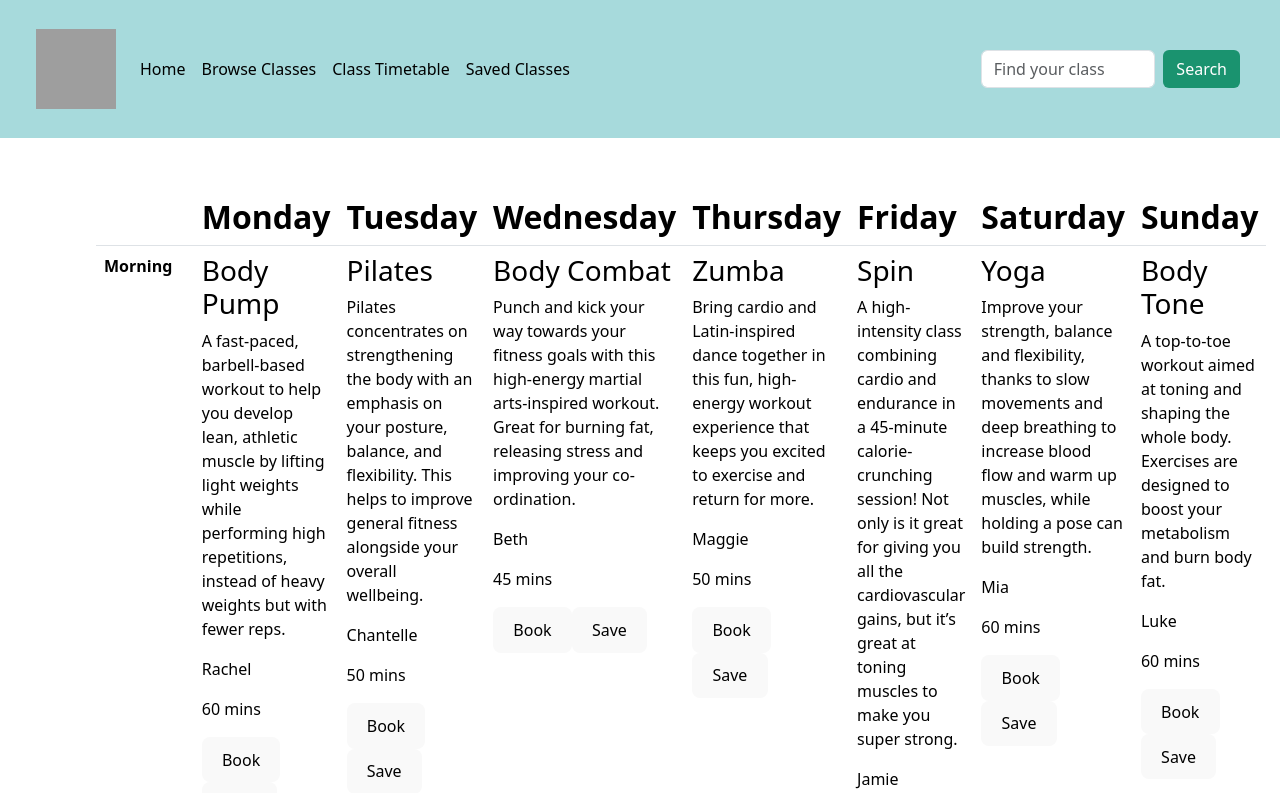
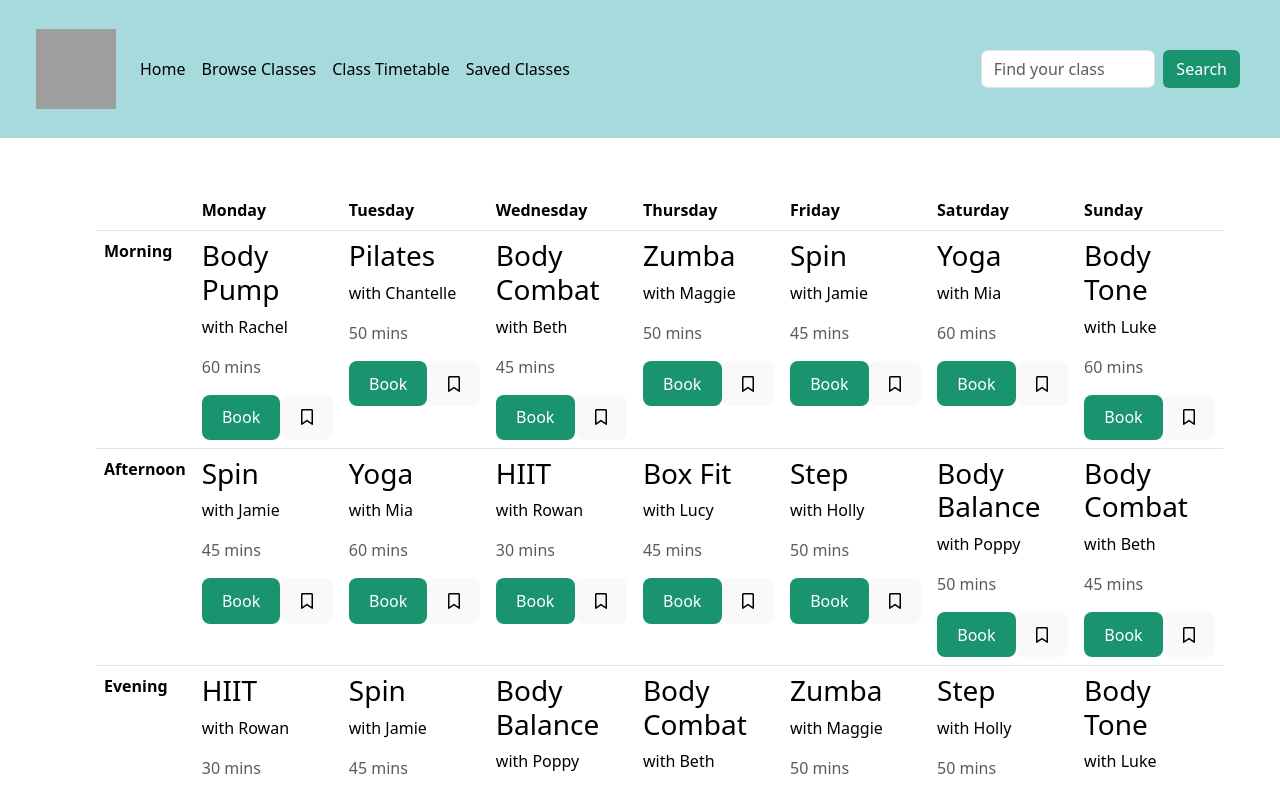
Before and after one commit to rosiegalezia/ABC-fitness-react, a React (Vite) app in the folder react/: page /#/timetable in a window 1280 px wide. Shown: the top 793 px of the page. Built offline with nearby package versions, Linux system fonts and the light colour scheme; grey boxes are pictures that could not be loaded.

Commit message:
began adding styling but need to work on alignment

```diff
--- a/react/src/Components/classCell.jsx
+++ b/react/src/Components/classCell.jsx
@@ -1,17 +1,24 @@
+import { FontAwesomeIcon } from '@fortawesome/react-fontawesome';
+import { faBookmark } from '@fortawesome/free-regular-svg-icons';
+
 function classCell(props) {
     return (
         <div className="">
 
             <div className="">
                 <h3>{props.name}</h3>
-                <p>{props.description}</p>
-                <p>{props.instructor}</p>
-                <p>{props.duration}</p>
+                <p>with {props.instructor}</p>
+
             </div>
 
-            <div className="">
+            <div className='d-flex-block'>
+                {/* <p>{props.description}</p> */}
+                <p className="text-muted">{props.duration}</p>
+            </div>
+
+            <div className="d-inline-flex">
                 <button className="bookBtn">Book</button>
-                <button className="saveBtn">Save</button>
+                <button className="saveBtn"><FontAwesomeIcon icon={faBookmark} /></button>
             </div>
 
         </div>
--- a/react/src/Pages/Timetable.jsx
+++ b/react/src/Pages/Timetable.jsx
@@ -18,13 +18,13 @@ function Timetable() {
     ));
 
     // Body
-    return <div>
+    return <div className='timetable'>
         <h2 className="p-5">View our class timetable below</h2>
 
         <div className="container p-2 m-5 px-5">
                 <table className="table">
                     <thead>
-                        <tr className='h2'>
+                        <tr className=''>
                             <th></th>
                             <th>Monday</th>
                             <th>Tuesday</th>
--- a/react/src/assets/styles.css
+++ b/react/src/assets/styles.css
@@ -24,7 +24,7 @@ color: var(--elmgreen) !important;
     /* bottom: 0; */
 }
 
-.searchBtn {
+.searchBtn, .bookBtn {
     background-color: var(--elmgreen);
     color: white;
 }
@@ -34,3 +34,8 @@ color: var(--elmgreen) !important;
 .card-footer {
     background-color: white;
 }
+
+
+.timetable {
+    width: 100vw;
+}
```
